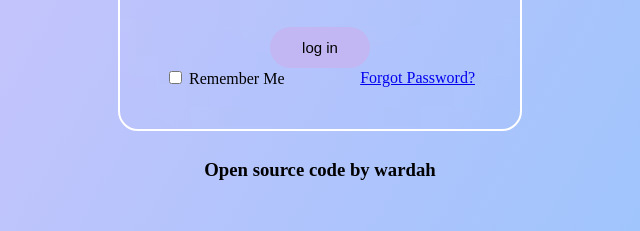
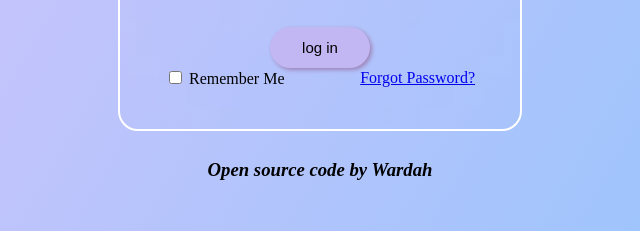
Before and after one commit to wardahsharif/LoginForm, a plain HTML site: page index.html in a window 1280 px wide. Shown: the part 479-710 px from the top of the page, 320-960 px from the left. Drawn offline with Linux system fonts and the light colour scheme.

Commit message:
added name and few styling

```diff
--- a/index.html
+++ b/index.html
@@ -52,7 +52,7 @@
           </div>
         </form>
       </div>
-      <h3>Open source code by wardah</h3>
+      <h3><em>Open source code by Wardah</em></h3>
     </div>
 
     <script src="src/script.js"></script>
--- a/src/styles.css
+++ b/src/styles.css
@@ -37,6 +37,7 @@ button {
    background-color: #c2b7f3;
    border: solid 2px transparent;
    font-size: 15px;
+   box-shadow: 2px 2px 4px rgb(156, 132, 184) ;
 }
 
 button:hover {
@@ -99,5 +100,4 @@ input:valid~label {
 h3 {
   position: absolute;
   margin-top: 500px;
-
 }
```
